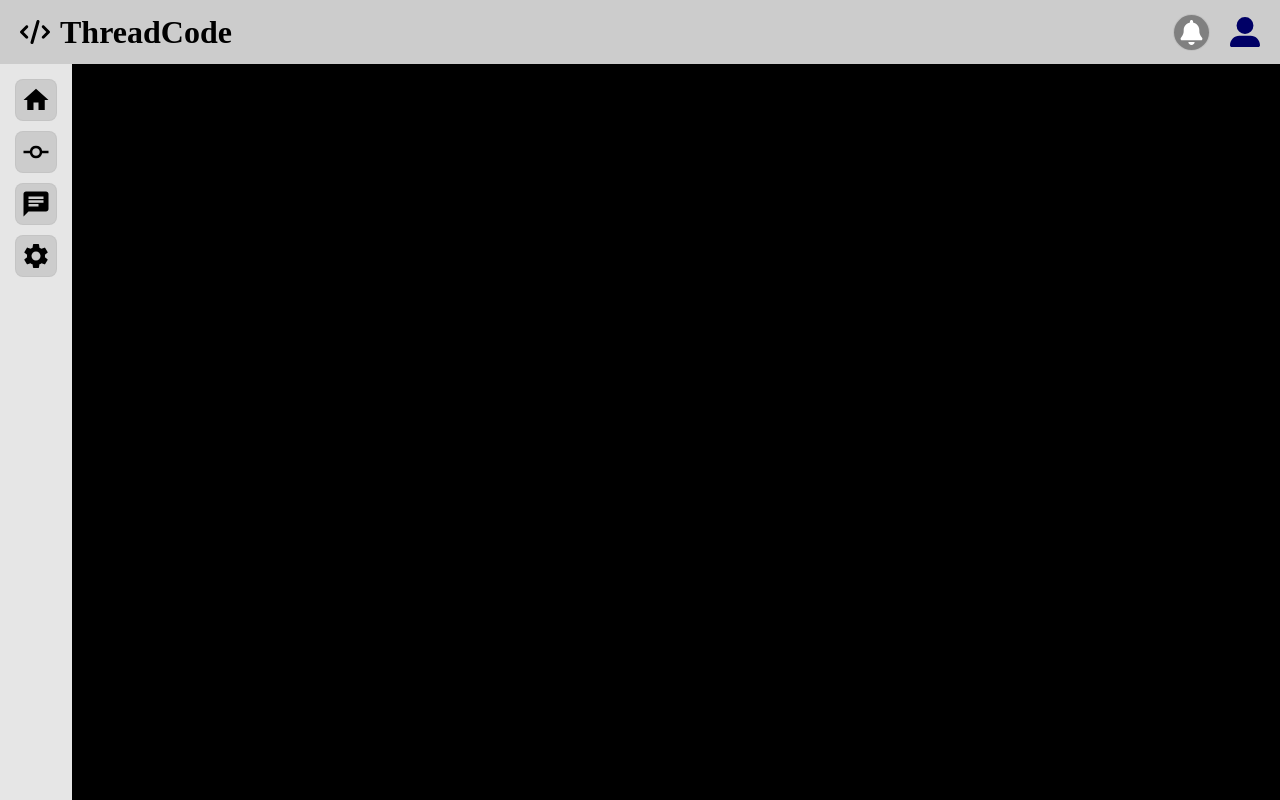
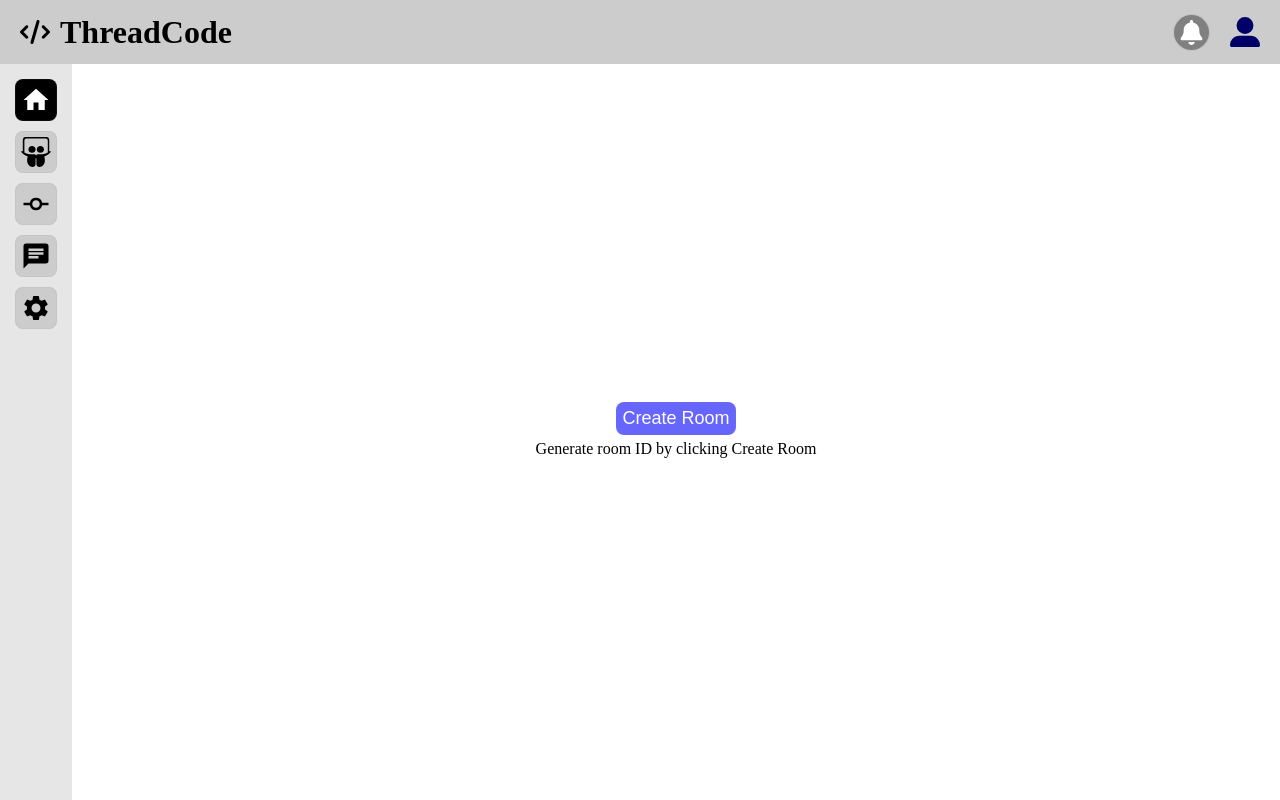
Before and after one commit to abhinandan029/ThreadCode, a React (Vite) app in the folder Frontend/: page / in a window 1280 px wide. Before the commit this address had no page. Built offline with nearby package versions, Linux system fonts and the light colour scheme.

Commit message:
room id generate functionality added

```diff
--- a/Frontend/package.json
+++ b/Frontend/package.json
@@ -10,7 +10,11 @@
     "preview": "vite preview"
   },
   "dependencies": {
+    "@codemirror/lang-javascript": "^6.2.5",
+    "@uiw/react-codemirror": "^4.25.11",
     "axios": "^1.18.1",
+    "codemirror": "^6.0.2",
+    "nanoid": "^6.0.0",
     "react": "^19.2.7",
     "react-dom": "^19.2.7",
     "react-icons": "^5.7.0",
--- a/Frontend/src/App.jsx
+++ b/Frontend/src/App.jsx
@@ -1,7 +1,10 @@
 import Header from './pages/Header'
 import Sidebar from './pages/Sidebar'
 import Home from './pages/Home'
-import Chats from './pages/Chats.jsx'
+import Room from './pages/Room'
+import Chats from './pages/Chats'
+
+import {useRoom} from './hooks/useRoom.jsx'
 
 import { Routes, Route} from 'react-router-dom'
 import {useEffect, useState} from 'react'
@@ -12,15 +15,9 @@ import './index.css'
 
 function App() {
 
-  // useEffect(() => {
-  //   axios.get("/threadcode/hello")
-  //   .then((res) => {
-  //     setHeader(res.data);
-  //   })
-  //   .catch((error) => {
-  //     console.log(error)
-  //   })
-  // });
+  const { createRoom, activeRoom} = useRoom();
+
+
 
   return(
     <>
@@ -29,8 +26,10 @@ function App() {
         <Sidebar />
         <Routes>
 
-          <Route path="/home" element={<Home />}></Route>
-          <Route path="/chats" element={<Chats />}></Route>
+          <Route path="/" element={<Home createRoom={createRoom} activeRoom={activeRoom}/>}></Route>       /*Default Page*/
+          <Route path="/home" element={<Home createRoom={createRoom} activeRoom={activeRoom}/>}></Route>
+          <Route path="/room" element={<Room activeRoom={activeRoom}/>}></Route>
+          {/* <Route path="/chats" element={<Chats />}></Route> */}
           {/* <Route path="/projects" element={<Projects />}></Route>
           <Route path="/settings" element={<settings />}></Route> */}
 
--- /dev/null
+++ b/Frontend/src/hooks/useRoom.jsx
@@ -0,0 +1,19 @@
+import {nanoid} from 'nanoid'
+import {useState} from 'react'
+
+export function useRoom(){
+
+  const [activeRoom, setActiveRoom] = useState({});
+
+  function createRoom(){
+    const room = {
+      roomId : nanoid(12),
+      roomName : "untitled"
+    }
+
+    setActiveRoom(room);
+    return room;
+  }
+
+  return { createRoom, activeRoom};
+}
--- a/Frontend/src/pages/Chats.jsx
+++ b/Frontend/src/pages/Chats.jsx
@@ -3,25 +3,22 @@ import {useState, useEffect} from 'react'
 function Chats(){
   const [data, setData] = useState([]);
 
-  useEffect(() => {
-    fetch("/threadcode/chats")
-    .then((res) => {
-      return res.json();
-    })
-    .then((data) => {
-      console.log(data);
-      setData(data);
-    })
-    .catch((error) => {
-      console.log(error)
-    })
-  }, []);
+  // useEffect(() => {
+  //   fetch("/threadcode/chats")
+  //   .then((res) => {
+  //     return res.json();
+  //   })
+  //   .then((data) => {
+  //     console.log(data);
+  //     setData(data);
+  //   })
+  //   .catch((error) => {
+  //     console.log(error)
+  //   })
+  // }, []);
 
   return(
     <div className="chat">
-      <ul>
-        {data.map((contact) => <li key={contact.contact_id}>{contact.contact_name}</li>)}
-      </ul>
     </div>
   );
 }
--- a/Frontend/src/pages/Home.jsx
+++ b/Frontend/src/pages/Home.jsx
@@ -1,12 +1,31 @@
+import {useNavigate} from 'react-router-dom'
+import {useState} from 'react'
+
 import '../styles/Home.css'
 
-import Chats from './Chats.jsx'
+function Home( {createRoom, activeRoom} ){
 
-function Home(){
+  const navigate = useNavigate();
+
+  const [copied, setCopied] = useState(false);
+
+   function  copyCode(){
+    navigator.clipboard.writeText(activeRoom.roomId);
+    setCopied(true);
+  }
+
 
   return(
     <div className="home-page">
-      <Chats />
+      <button onClick={() => {
+        createRoom();
+        setCopied(false);
+      }}>Create Room</button>
+
+      {activeRoom.roomId ?
+        (<div id="room-id">{activeRoom.roomId} <button onClick={() => copyCode()}>{copied ? "copied" : "copy"}</button></div>) :
+        <p>Generate room ID by clicking Create Room</p>
+      }
     </div>
   );
 }
--- /dev/null
+++ b/Frontend/src/pages/Room.jsx
@@ -0,0 +1,66 @@
+import {useParams} from 'react-router-dom'
+import {useState} from 'react'
+
+import CodeMirror from '@uiw/react-codemirror'
+import {javascript} from '@codemirror/lang-javascript'
+import {EditorView} from '@codemirror/view'
+
+import { FaSlideshare } from "react-icons/fa6";
+import '../styles/Room.css'
+
+function Room({activeRoom}){
+
+//   const [code, setCode] = useState("");
+
+//   const customTheme = EditorView.theme({
+//   '&': {
+//     backgroundColor: 'hsl(0, 0%, 0%)',   // the outer editor container
+//   },
+//   '.cm-content': {
+//     backgroundColor: 'hsl(0, 0%, 100%)',   // the actual text area background
+//   },
+//   '.cm-gutters': {
+//     backgroundColor: 'hsl(0, 0%, 0%)',   // line-number gutter on the left
+//     color: '#ffffff',              // line number text color
+//     border: "hsl(0, 0%, 0%)",
+//   },
+//   '.cm-activeLine': {
+//     backgroundColor: 'hsl(0, 0%, 100%)',   // highlight behind the current line
+//   },
+//   '.cm-activeLineGutter': {
+//     backgroundColor: 'hsl(0, 0%, 0%)',   // gutter highlight for current line
+//   },
+// })
+
+
+  return (
+    <div className="room">
+      {/* <p>{`Room Id : ${activeRoom.roomId}`}</p>
+      <CodeMirror
+        id="code-block"
+        value={code}
+        height="600px"
+        width="1000px"
+        extensions = { [javascript()]}
+        theme="light"
+        onChange={() => setCode(value)}
+
+        basicSetup={{
+          lineNumbers: true,
+          foldGutter: true,          // collapsible code blocks
+          highlightActiveLine: true,  // highlights the line your cursor is on
+          highlightActiveLineGutter: true,
+          autocompletion: true,
+          bracketMatching: true,
+          closeBrackets: true,        // auto-closes ( [ {
+          indentOnInput: true,
+          tabSize: 2,
+        }}
+
+      /> */}
+
+    </div>
+  );
+}
+
+export default Room
--- a/Frontend/src/pages/Sidebar.jsx
+++ b/Frontend/src/pages/Sidebar.jsx
@@ -1,7 +1,8 @@
 import '../styles/Sidebar.css'
 
-import {useNavigate, useLocation } from 'react-router-dom'
+import {useNavigate, useLocation, useParams} from 'react-router-dom'
 import { MdHome, MdCommit, MdChat, MdSettings } from "react-icons/md";
+import { FaSlideshare } from "react-icons/fa6";
 
 function Sidebar(){
 
@@ -12,7 +13,8 @@ function Sidebar(){
 
   return (
     <div className="sidebar">
-      <button id={isActive('/home')}  onClick={() => navigate("/home")}><MdHome /></button>
+      <button id={isActive(location.pathname === "/home" ? "/home" : "/")}  onClick={() => navigate("/home")}><MdHome /></button>
+      <button id={isActive(`/room`)} onClick={() => navigate(`/room`)}><FaSlideshare /></button>
       <button id={isActive('/projects')} onClick={() => navigate("/projects")}><MdCommit /></button>
       <button id={isActive('/chats')} onClick={() => navigate("/chats")}><MdChat /></button>
       <button id={isActive('/settings')} onClick={() => navigate("/settings")}><MdSettings /></button>
--- a/Frontend/src/styles/Home.css
+++ b/Frontend/src/styles/Home.css
@@ -1,4 +1,31 @@
 .home-page{
-  background-color : hsl(0, 0%, 100%);
+  background-color : white;
   flex : 1;
+  display : flex;
+  flex-direction : column;
+  align-items : center;
+  justify-content : center;
 }
+
+.home-page p{
+  margin-bottom : 10px;
+}
+.home-page button {
+  background-color : hsl(240, 100%, 70%);
+  color : white;
+  font-size : 18px;
+}
+
+#room-id{
+  border : 1px solid black;
+  border-radius : 10px;
+  font-size : 20px;
+  margin : 10px;
+  padding : 10px;
+  display : flex;
+  align-items : center;
+}
+
+#room-id button {
+  margin-left : 30px;
+}
--- /dev/null
+++ b/Frontend/src/styles/Room.css
@@ -0,0 +1,9 @@
+.room{
+  background-color : white;
+  flex : 1;
+  display : flex;
+  flex-direction : column;
+  align-items : center;
+  justify-content : center;
+  border : 1px solid black;
+}
```
Also changed, not shown: 1 other file (tests, documents, lock files or other folders).
